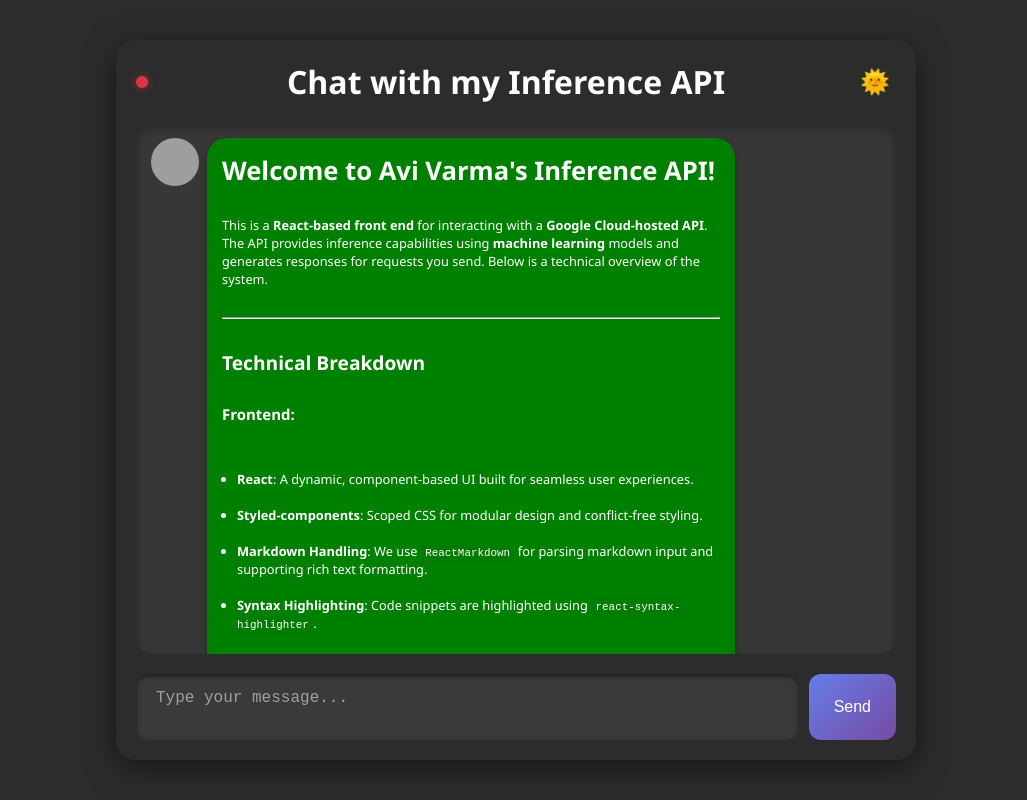
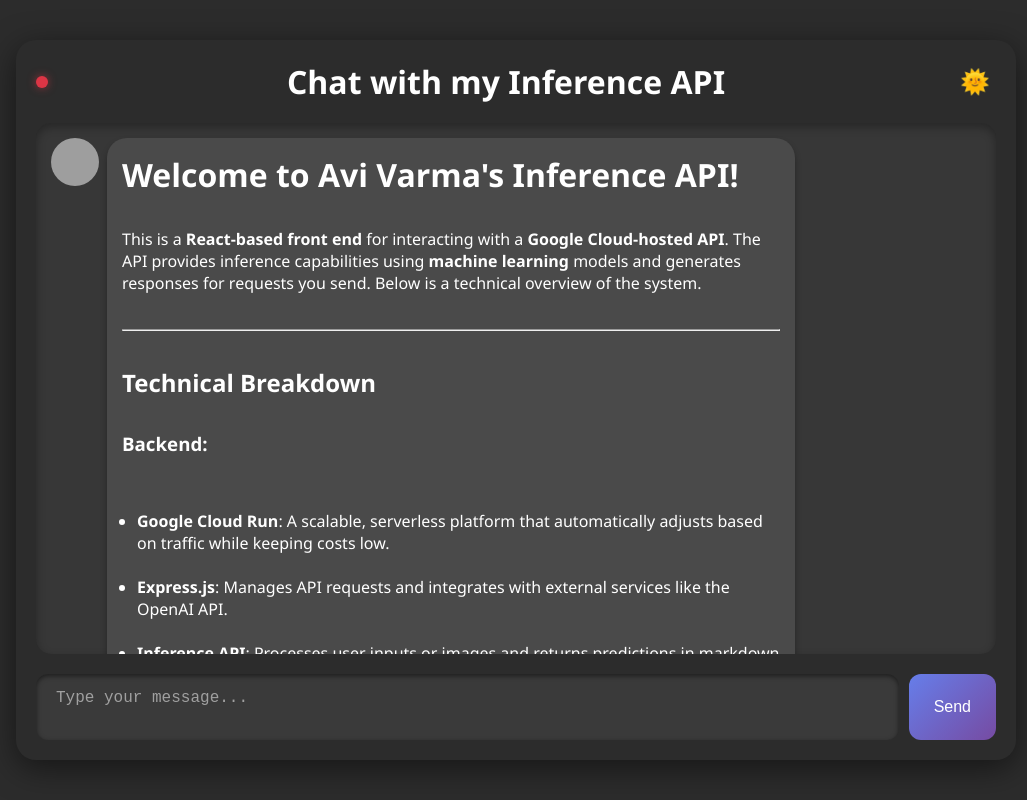
Before and after one commit to avias8/openaifrontend, a React (Create React App) app: page / in a window 1280 px wide. Shown: the whole page, without its empty margins (124-1151 px from the left). Built offline with nearby package versions, Linux system fonts and the light colour scheme; no server answers; grey boxes are pictures that could not be loaded.

Commit message:
Refactor code to update font family, use JSX file extension, and improve system prompts and typing indicator

```diff
--- a/src/App.jsx
+++ b/src/App.jsx
@@ -18,7 +18,7 @@
   background: ${({ theme }) => theme.background};
   border-radius: 20px;
   box-shadow: 0 8px 32px rgba(0, 0, 0, 0.5);
-  max-width: 800px;
+  max-width: 1000px;
   margin: 40px auto;
   color: ${({ theme }) => theme.textColor};
   position: relative;
@@ -84,55 +84,36 @@
         text: `
   # Welcome to Avi Varma's Inference API!
 
-  This is a **React-based front end** for interacting with a **Google Cloud-hosted API**. The API provides inference capabilities using **machine learning** models and generates responses for requests you send. Below is a technical overview of the system.\n\n
+This is a **React-based front end** for interacting with a **Google Cloud-hosted API**. The API provides inference capabilities using **machine learning** models and generates responses for requests you send. Below is a technical overview of the system.
 
 ---
 
 ## Technical Breakdown
+
+### Backend:
+- **Google Cloud Run**: A scalable, serverless platform that automatically adjusts based on traffic while keeping costs low.
+- **Express.js**: Manages API requests and integrates with external services like the OpenAI API.
+- **Inference API**: Processes user inputs or images and returns predictions in markdown format, allowing flexible responses.
 
 ### Frontend:
 - **React**: A dynamic, component-based UI built for seamless user experiences.
 - **Styled-components**: Scoped CSS for modular design and conflict-free styling.
 - **Markdown Handling**: We use \`ReactMarkdown\` for parsing markdown input and supporting rich text formatting.
 - **Syntax Highlighting**: Code snippets are highlighted using \`react-syntax-highlighter\`.
+- **Clipboard Support for Code Blocks**: We use \`react-copy-to-clipboard\` to add a convenient "copy to clipboard" button, allowing users to easily copy code snippets.
 
-  Example of syntax highlighting:
-  \`\`\`jsx
-  import React from 'react';
-  import { Light as SyntaxHighlighter } from 'react-syntax-highlighter';
-  import { github } from 'react-syntax-highlighter/dist/esm/styles/hljs';
+#### Markdown Rendering:
+- **ReactMarkdown**: Displays markdown responses, including formatted text, links, and code blocks.
+- [x] **GitHub-flavored markdown (GFM)**: Enabled via the \`remark-gfm\` plugin, supporting features like checkboxes, tables, and strikethroughs.
 
-  const CodeBlock = () => (
-    <SyntaxHighlighter language="javascript" style={github}>
-      { \`const greeting = 'Hello, World!';\` }
-    </SyntaxHighlighter>
-  );
-  \`\`\`
+| Feature                | Status |
+| ---------------------- | ------ |
+| React                  | ✅     |
+| Express.js             | ✅     |
+| Google Cloud           | ✅     |
+| react-copy-to-clipboard| ✅     |
 
-  ### Backend:
-  - **Google Cloud Run**: A scalable, serverless platform that automatically adjusts based on traffic while keeping costs low.
-  - **Express.js**: Manages API requests and integrates with external services like the OpenAI API.
-  - **Inference API**: Processes user inputs or images and returns predictions in markdown format, allowing flexible responses.
-
-  ---
-
-  ### Markdown Rendering:
-  - **ReactMarkdown**: Displays markdown responses, including formatted text, links, and code blocks.
-  - **GitHub-flavored markdown (GFM)**: Enabled via the \`remark-gfm\` plugin, supporting features like checkboxes, tables, and strikethroughs.
-  Example of GFM:
-  - [x] Task 1
-  - [x] Task 2
-
-  | Feature       | Status |
-  | ------------- | ------ |
-  | React         | ✅     |
-  | Express.js    | ✅     |
-  | Google Cloud  | ✅     |
-
-  ---
-  I hope this gives you a solid understanding of the system. Feel free to explore the API and ask any questions you may have!\n
 `,
-
         timestamp: currentTimestamp
       },
       {
--- a/src/components/Message.jsx
+++ b/src/components/Message.jsx
@@ -52,28 +52,27 @@
       : $sender === 'openai'
       ? theme.messageOpenAI
       : $sender === 'system'
-      ? 'green' // Set system message bubble to green
+      ? theme.messageSystem
       : theme.messageError};
-  color: ${({ theme }) => theme.textColor}; /* Dynamic text color */
+  color: ${({ theme }) => theme.textColor};
   box-shadow: 0 4px 6px rgba(0, 0, 0, 0.3);
   animation: ${slideIn} 0.3s ease-out;
   transition: background 0.3s, color 0.3s;
   word-wrap: break-word;
   flex: 1;
-  font-size: ${({ $sender }) => ($sender === 'system' ? '0.8em' : '1em')}; /* Smaller text for system messages */
-  white-space: pre-wrap; /* Preserve whitespace and line breaks */
+  white-space: pre-wrap;
 
   h1, h2, h3, h4, h5, h6 {
-    margin: 5px 0; /* Reduced margin for headers */
+    margin: 5px 0;
   }
 
   p {
-    margin: 5px 0; /* Reduced margin for paragraphs */
+    margin: 5px 0;
   }
 
   ul, ol {
-    padding-left: 15px; /* Slightly reduced padding for lists */
-    margin: 5px 0; /* Reduced margin for list items */
+    padding-left: 15px;
+    margin: 5px 0;
   }
 
   strong {
@@ -81,7 +80,7 @@
   }
 
   code {
-    background-color: rgba(27,31,35,0.05);
+    background-color: rgba(27, 31, 35, 0.05);
     padding: 0.2em 0.4em;
     margin: 0;
     font-size: 85%;
@@ -90,22 +89,27 @@
     color: inherit;
   }
 
+  /* Table styling */
   table {
     width: 100%;
     border-collapse: collapse;
     margin: 10px 0;
+    background-color: ${({ theme }) => theme.tableBackground}; /* Ensure a background for visibility */
   }
 
   th, td {
-    border: 1px solid #ddd;
+    border: 1px solid ${({ theme }) => theme.tableBorderColor}; /* Ensures border visibility */
     padding: 8px;
   }
 
   th {
-    background-color: #f4f4f4;
+    background-color: ${({ theme }) => theme.textColor};
+    color: ${({ theme }) => theme.background};
     font-weight: bold;
   }
 `;
+
+
 
 const Timestamp = styled.span`
   display: block;
--- a/src/themes.js
+++ b/src/themes.js
@@ -8,13 +8,16 @@
   messageUser: 'linear-gradient(135deg, #667eea 0%, #764ba2 100%)',
   messageOpenAI: '#1e1e1e',
   messageError: '#dc3545',
+  messageSystem: '#4a4a4a', // Lighter grey for better contrast in dark mode
   textColor: '#ffffff', // White text for dark theme
-  iconColor: '#ffffff', // White icons for dark theme
-  placeholderColor: '#a0a0a0', // Placeholder text color for dark theme
+  iconColor: '#ffffff',
+  placeholderColor: '#a0a0a0',
   sendButtonBackground: 'linear-gradient(135deg, #667eea 0%, #764ba2 100%)',
   sendButtonHoverBackground: 'linear-gradient(135deg, #5a67d8 0%, #6b5dba 100%)',
-  scrollbarThumb: '#888888', // Add scrollbar thumb color for dark mode
-  scrollbarTrack: '#333333', // Add scrollbar track color for dark mode
+  scrollbarThumb: '#888888',
+  scrollbarTrack: '#333333',
+  tableBackground: '#1c1c1c', // Darker table background to contrast with text
+  tableBorderColor: '#555555'  // Visible borders in dark theme
 };
 
 export const lightTheme = {
@@ -25,11 +28,14 @@
   messageUser: 'linear-gradient(135deg, #667eea 0%, #764ba2 100%)',
   messageOpenAI: '#e0e0e0',
   messageError: '#dc3545',
-  textColor: '#000000', // Black text for light theme
-  iconColor: '#000000', // Black icons for light theme
-  placeholderColor: '#606060', // Placeholder text color for light theme
+  messageSystem: '#d9d9d9', // Slightly darker grey for good visibility in light mode
+  textColor: '#000000',
+  iconColor: '#000000',
+  placeholderColor: '#606060',
   sendButtonBackground: 'linear-gradient(135deg, #34c759 0%, #28a745 100%)',
   sendButtonHoverBackground: 'linear-gradient(135deg, #28a745 0%, #218838 100%)',
-  scrollbarThumb: '#888888', // Add scrollbar thumb color for light mode
-  scrollbarTrack: '#f0f0f0', // Add scrollbar track color for light mode
+  scrollbarThumb: '#888888',
+  scrollbarTrack: '#f0f0f0',
+  tableBackground: '#ffffff', // Light table background for contrast
+  tableBorderColor: '#dddddd'  // Light table borders
 };
```
Lines whose indentation alone changed are shown as unchanged.
